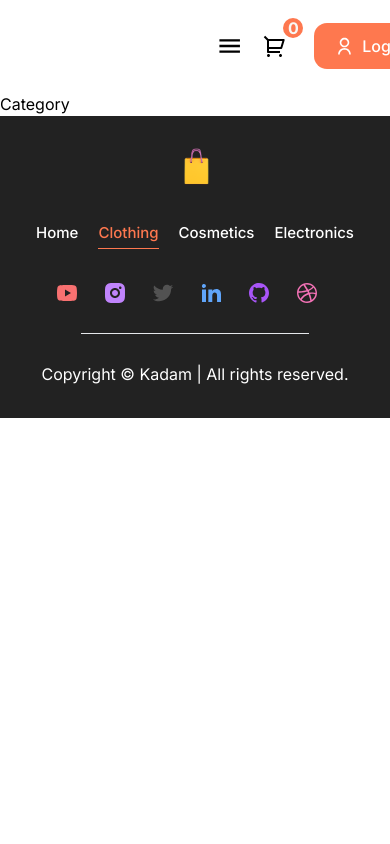
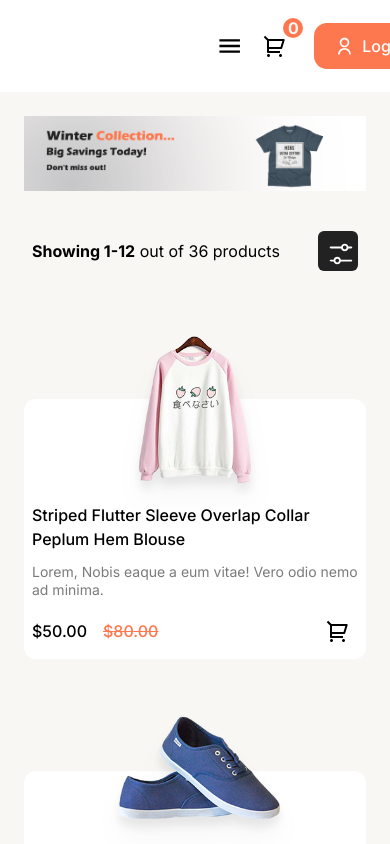
Before and after one commit to 3MaheshKadam/Ecommerce-MERN, a React (Vite) app in the folder client/: page /clothing in a window 390 px wide. Shown: the top 844 px of the page. Built offline with nearby package versions, Linux system fonts and the light colour scheme; a web font is replaced by a local one.

Commit message:
display 3 (coth , cosmetic , electric ) categorial products based on single category function

```diff
--- a/client/src/App.jsx
+++ b/client/src/App.jsx
@@ -5,15 +5,19 @@ import Footer from './components/Footer.jsx';
 import Home from './Pages/Home.jsx';
 import Category from './Pages/Category.jsx';
 import Product from './Pages/Product.jsx';
+import clothingbanner from './assets/clothingbanner.png'
+import electronicsbanner from './assets/electronicsbanner.png'
+import cosmeticsbanner from './assets/cosmeticsbanner.png'
+
 export default function App() {
   return (
     <BrowserRouter>
     <Header/>
     <Routes>
       <Route path="/" element={<Home/>}/>
-      <Route path="/clothing" element={<Category/>}/>
-      <Route path="/cosmetics" element={<Category/>}/>
-      <Route path="/electronics" element={<Category/>}/>
+      <Route path="/clothing" element={<Category category={"clothing"} banner={clothingbanner}/>}/>
+      <Route path="/cosmetics" element={<Category category={"cosmetics"} banner={cosmeticsbanner}/>}/>
+      <Route path="/electronics" element={<Category category={"electronics"} banner={electronicsbanner}/>}/>
       <Route path="/product" element={<Product/>}/>
       <Route path=":productId" element={<Product/>}/>
     </Routes>
--- a/client/src/Pages/Category.jsx
+++ b/client/src/Pages/Category.jsx
@@ -1,8 +1,35 @@
 import React from 'react'
+import { VscSettings} from 'react-icons/vsc'
+import all_products from '../assets/all_products.js'
+import Item from '../components/Item.jsx'
+import { Link } from 'react-router-dom'
 
-const Category = () => {
+const Category = ({banner , category}) => {
   return (
-    <div>Category</div>
+    <section className='bg-primary'>
+      <div className="max-padd-container pt-6">
+        <div className="">
+          <img src={banner} alt="" className=' block mb-7 mx-auto' />
+        </div>
+        <div className="flexBetween my-10 mx-2">
+          <h5><span className='font-bold'>Showing 1-12</span> out of 36 products</h5>
+          <Link to={'/'}
+          className='text-3xl bg-tertiary rounded-md h-10 w-10 p-2 text-white'><VscSettings/></Link>
+        </div>
+        <div className="grid grid-cols-1 xs:grid-cols-2 md:grid-cols-3 xl:grid-cols-4 gap-6 gap-y-28 mt-32">
+          {all_products.map((item)=>{
+            if(category === item.category){
+              return <Item key={item.id} id={item.id} name={item.name}
+              image={item.image} new_price={item.new_price}
+              old_price={item.old_price}/>
+            }
+          })}
+        </div>
+        <div className="py-16 text-center">
+          <button className='btn-dark rounded-xl'>Load More</button>
+        </div>
+      </div>
+    </section>
   )
 }
 
```
